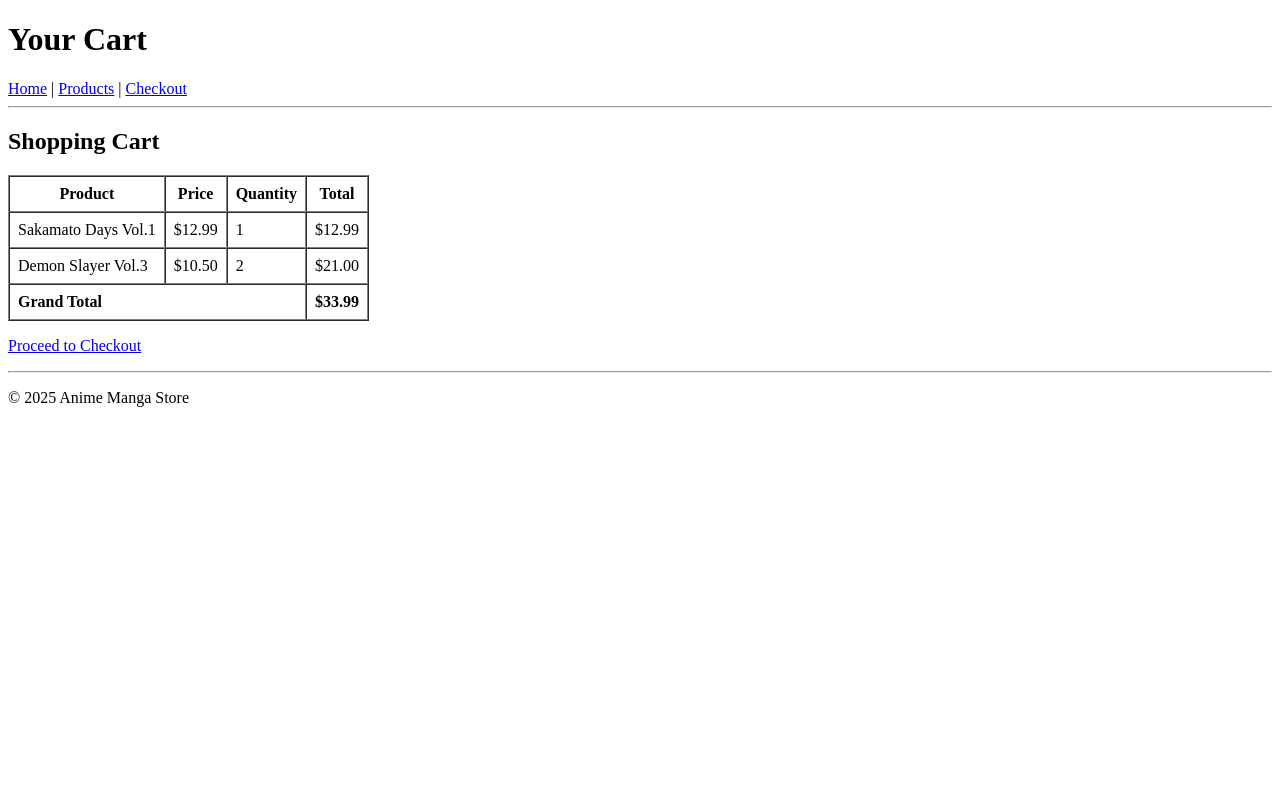
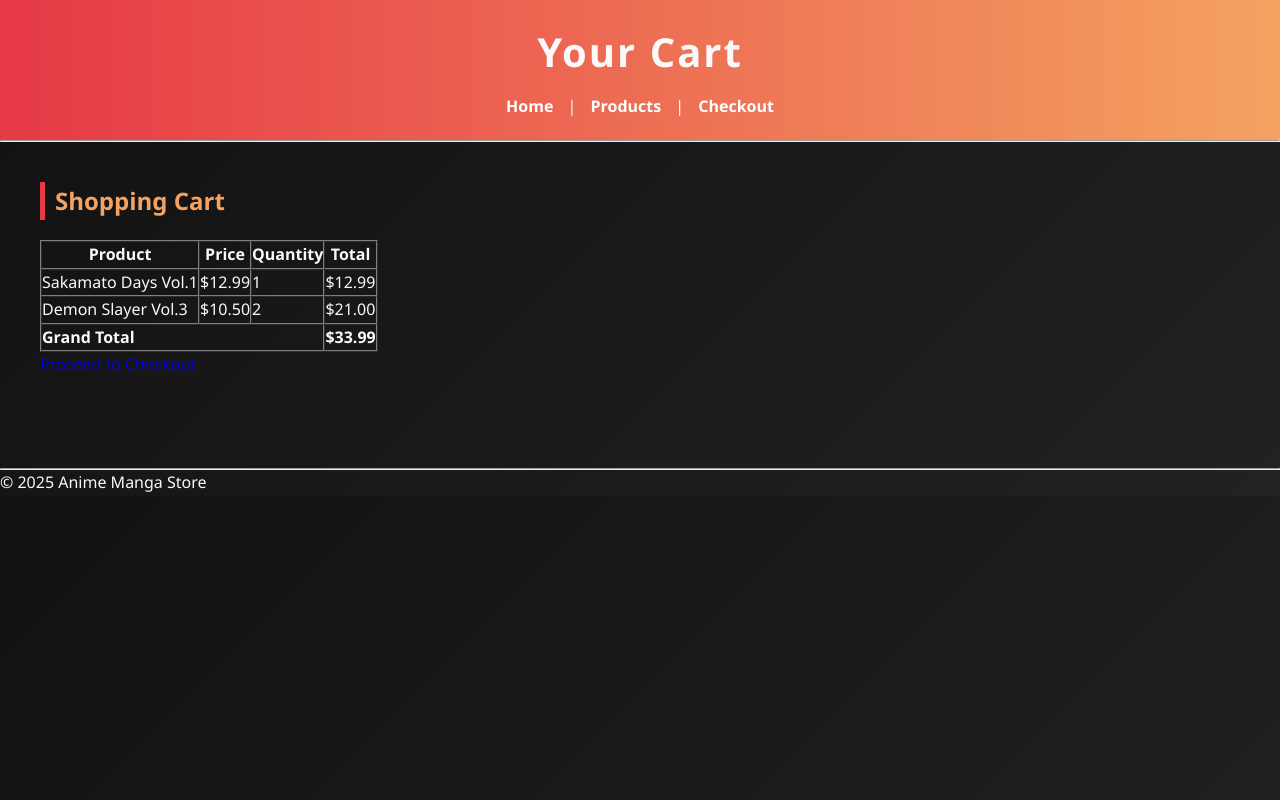
Before and after one commit to Shaza-Walid/GDG-Backend-2025-2026, a plain HTML site: page FinalProjectHTML/cart.html in a window 1280 px wide. Drawn offline with Linux system fonts and the light colour scheme.

Commit message:
styling
header and fonts

```diff
--- a/FinalProjectHTML/cart.html
+++ b/FinalProjectHTML/cart.html
@@ -5,6 +5,7 @@
     <meta charset="utf-8">
     <meta name="viewport" content="width=device-width, initial-scale=1">
     <title>Cart — Anime Manga Store</title>
+    <link rel="stylesheet" href="style.css">
 </head>
 
 <body>
--- /dev/null
+++ b/FinalProjectHTML/style.css
@@ -0,0 +1,71 @@
+:root {
+--primary: #e63946; /* Demon Slayer red */
+--secondary: #f4a261; /* Naruto orange */
+--dark: #1a1a1a;
+--light: #f9f9f9;
+--card: #ffffff;
+}
+
+
+* {
+box-sizing: border-box;
+margin: 0;
+padding: 0;
+font-family: "Segoe UI", Tahoma, sans-serif;
+}
+
+
+body {
+background: linear-gradient(135deg, #111, #222);
+color: var(--light);
+line-height: 1.6;
+}
+
+
+header {
+background: linear-gradient(90deg, var(--primary), var(--secondary));
+padding: 20px;
+text-align: center;
+}
+
+
+header h1 {
+font-size: 2.5rem;
+letter-spacing: 2px;
+}
+
+
+nav {
+margin-top: 10px;
+}
+
+
+nav a {
+color: white;
+text-decoration: none;
+margin: 0 10px;
+font-weight: bold;
+}
+
+
+nav a:hover {
+text-decoration: underline;
+}
+
+
+main {
+padding: 40px;
+}
+
+
+section {
+margin-bottom: 50px;
+}
+
+
+section h2 {
+color: var(--secondary);
+margin-bottom: 20px;
+border-left: 5px solid var(--primary);
+padding-left: 10px;
+}
```
Also changed, not shown: FinalProjectHTML/checkout.html (+1 -0 lines), FinalProjectHTML/index.html (+1 -0 lines), FinalProjectHTML/product1.html (+1 -0 lines), FinalProjectHTML/product2.html (+1 -0 lines), FinalProjectHTML/product3.html (+1 -0 lines), FinalProjectHTML/product4.html (+1 -0 lines), FinalProjectHTML/products.html (+1 -0 lines).
